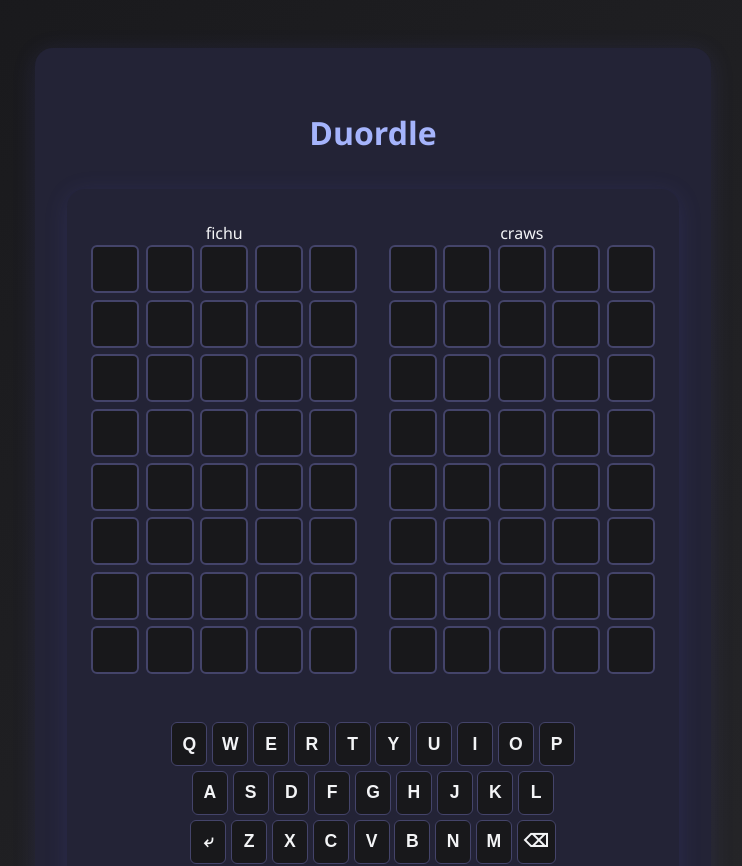
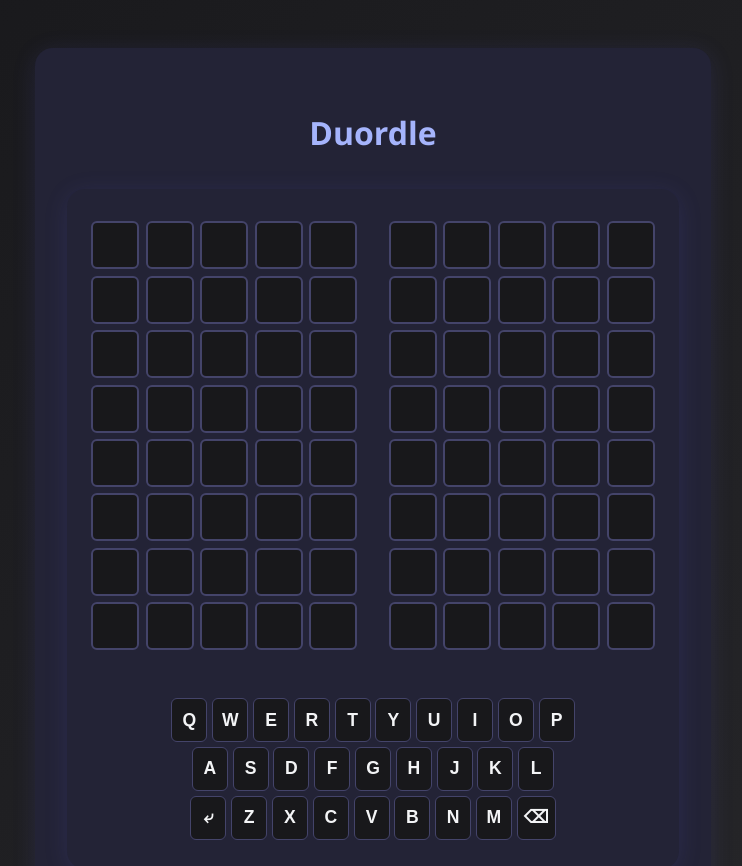
Before and after one commit to gubespam/xiao-mantou-games, a React (Vite) app: page /xiao-mantou-games/duordle in a window 1280 px wide. Shown: the top 866 px of the page, without its empty margins (267-1009 px from the left). Built offline with nearby package versions, Linux system fonts and the light colour scheme.

Commit message:
turn off debugging

```diff
--- a/src/WordleBoard.jsx
+++ b/src/WordleBoard.jsx
@@ -72,10 +72,10 @@
         setCurrent((c) => c.slice(0, -1));
       } else if (key === "Enter") {
         if (current.length !== WORD_LENGTH) return;
-        // if (!WORD_LIST.includes(current)) {
-        //   alert("Not in word list");
-        //   return;
-        // }
+        if (!WORD_LIST.includes(current)) {
+          alert("Not in word list");
+          return;
+        }
         const status = getLetterStatuses(current, answer, rules);
         setGuesses((g) => [...g, current]);
         setStatuses((s) => [...s, status]);
@@ -117,7 +117,7 @@
 
   return (
     <div className="wordle-board-container">
-      <div>{answer}</div>
+      {/* <div>{answer}</div> */}
       <div className="wordle-board">
         {guesses.map((g, i) => renderRow(g, statuses[i]))}
         {gameState === "playing" && renderRow(current)}
```
